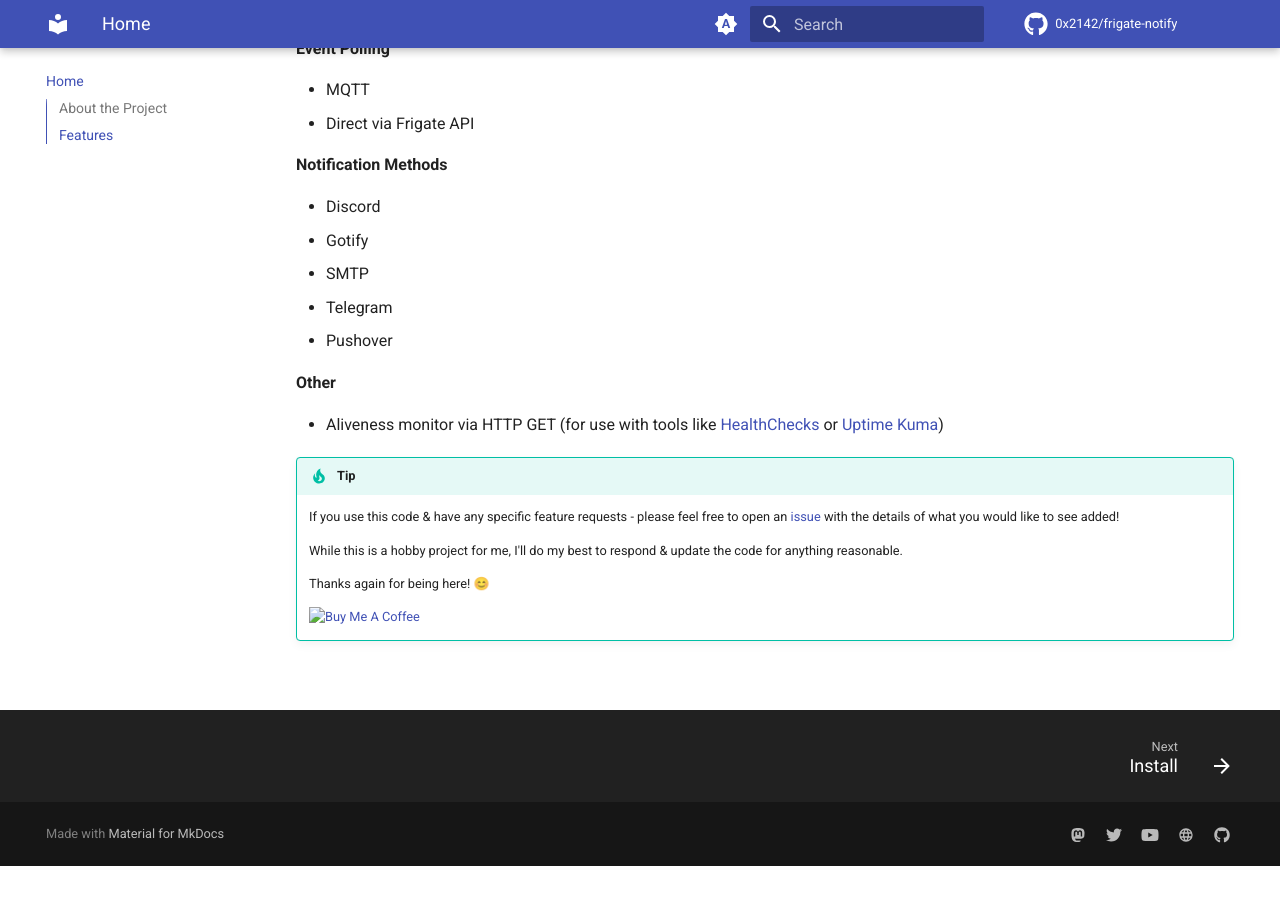
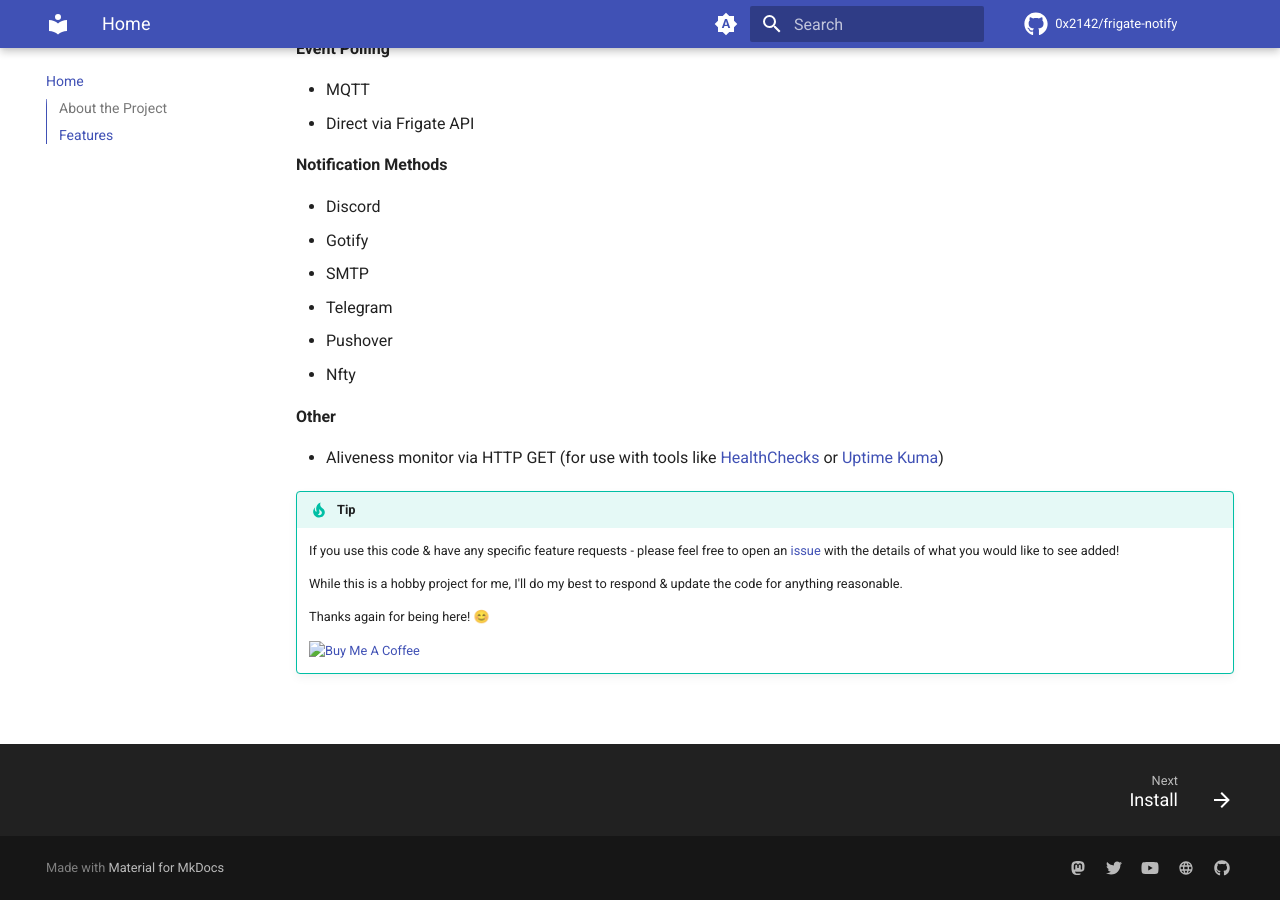
Before and after one commit to 0x2142/frigate-notify, an MkDocs documentation site: the page built from docs/index.md, in a window 1280 px wide and 900 px high, scrolled down 534 px. Built offline with MkDocs 1.6.1 and Material for MkDocs 9.7.7, drawn with Linux system fonts in a browser that asks for light colours; comment, search, counter and statistics services are not loaded; before the commit the page ends 1400 px from its top, so only the background shows below that.

Commit message:
Update docs to show Nfty support

```diff
--- a/docs/index.md
+++ b/docs/index.md
@@ -24,6 +24,7 @@
 - SMTP
 - Telegram
 - Pushover
+- Nfty
 
 **Other**
 
```
Also changed, not shown: README.md (+1 -0 lines).
